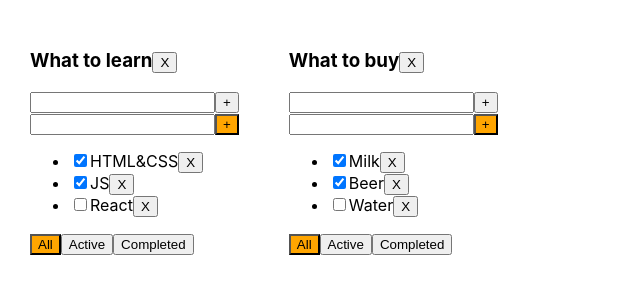
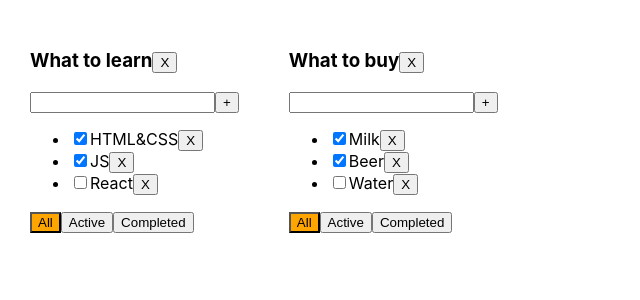
Before and after one commit to MaksimTynkovich/study-of-TypeScript, a React (Create React App) app: page / in a window 1280 px wide. Shown: the top 300 px of the page, without its empty margins (0-640 px from the left). Built offline with nearby package versions, Linux system fonts and the light colour scheme.

Commit message:
Refactoring

```diff
--- a/src/AddItemForm.tsx
+++ b/src/AddItemForm.tsx
@@ -5,23 +5,27 @@ type AddItemFormPropsType = {
 }
 
 function AddItemForm(props: AddItemFormPropsType) {
-    let [title, setTitle] = useState('')
+    let [title, setTitle] = useState<string>('')
     let [error, setError] = useState<string | null>(null)
 
+    const changeTitle = (e: ChangeEvent<HTMLInputElement>) => {
+        setError(null)
+        setTitle(e.currentTarget.value)
+    }
+
     const addItem = () => {
-        if (title.trim() !== '') {
-            props.addItem(title);
-            setTitle('')
+        const trimmedTitle = title.trim()
+        if(trimmedTitle){
+            props.addItem(trimmedTitle)
         } else {
             setError('Title is required')
         }
-    }
-    const onChangeHandler = (e: ChangeEvent<HTMLInputElement>) => {
-        setTitle(e.currentTarget.value)
+        setTitle('')
     }
 
-    const onKeyPressHandler = (e: KeyboardEvent<HTMLInputElement>) => {
-        setError(null);
+    const errorMessage = error && <div className="error-text">{error}</div>
+
+    const onKeyPressAddItem = (e: KeyboardEvent<HTMLInputElement>) => {
         if(e.charCode === 13){
             addItem();
         }
@@ -31,12 +35,12 @@ function AddItemForm(props: AddItemFormPropsType) {
         <div>
             <input
             value={title}
-            onChange={onChangeHandler}
-            onKeyPress={onKeyPressHandler}
+            onChange={changeTitle}
+            onKeyPress={onKeyPressAddItem}
             className={error ? 'error' : ''}
             />
             <button onClick={addItem}>+</button>
-            {error && <div className="error-message">{error}</div>}
+            {errorMessage}
         </div>
     )
 }
--- a/src/TodoList.tsx
+++ b/src/TodoList.tsx
@@ -37,26 +37,28 @@ function TodoList(props: TodoListPropsType) {
     const setAllFilterValue = () => props.changeTodoListFilter("all", props.id)
     const setActiveFilterValue = () => props.changeTodoListFilter("active", props.id)
     const setCompletedFilterValue = () => props.changeTodoListFilter("completed", props.id)
-    const changeTitle = (e: ChangeEvent<HTMLInputElement>) => {
-        setError(null)
-        setTitle(e.currentTarget.value)
-    }
-    const addTask = () => {
-        const trimmedTitle = title.trim()
-        if (trimmedTitle) {
-            props.addTask(trimmedTitle, props.id)
-        } else {
-            setError('Title is required!')
-        }
-        setTitle("")
-    }
-    let [title, setTitle] = useState<string>('')
-    const [error, setError] = useState<string | null>(null)
+    // const changeTitle = (e: ChangeEvent<HTMLInputElement>) => {
+    //     setError(null)
+    //     setTitle(e.currentTarget.value)
+    // }
+    // const addTask = () => {
+    //     const trimmedTitle = title.trim()
+    //     if (trimmedTitle) {
+    //         props.addTask(trimmedTitle, props.id)
+    //     } else {
+    //         setError('Title is required!')
+    //     }
+    //     setTitle("")
+    // }
+    // let [title, setTitle] = useState<string>('')
+    // const [error, setError] = useState<string | null>(null)
+    // const errorMessage = error && <div className="error-text">{error}</div>
+    const addTask = (title: string) => props.addTask(title,props.id)
     return (
         <div>
             <h3>{props.title}<button onClick={removeTodoList}>X</button></h3>
             <AddItemForm addItem={addTask}/>
-            <div>
+            {/* <div>
                 <input
                     value={title}
                     className={error ? 'error' : ''}
@@ -65,8 +67,8 @@ function TodoList(props: TodoListPropsType) {
                 <button
                     className={'active-filter'}
                     onClick={addTask}>+</button>
-                    {error && <div className="error-text">{error}</div>}
-            </div>
+                    {errorMessage}
+            </div> */}
             <ul>
                 {tasks}
             </ul>
```
